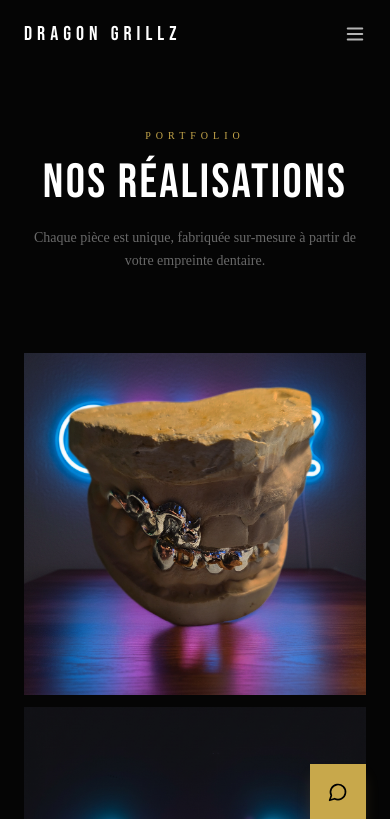
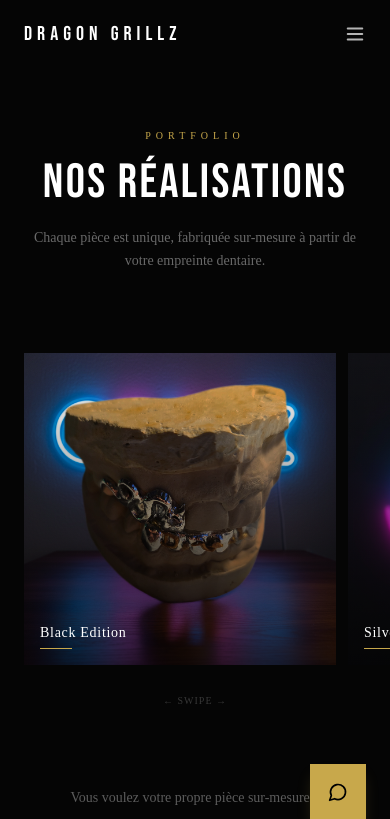
Before and after one commit to DVL15/dragon-grillz, a Next.js app: page /realisations in a window 390 px wide. Shown: the top 819 px of the page. Built offline with nearby package versions, Linux system fonts and the light colour scheme.

Commit message:
mobile swipe carousel for gallery

```diff
--- a/app/realisations/page.tsx
+++ b/app/realisations/page.tsx
@@ -34,8 +34,37 @@ export default function RealisationsPage() {
           </p>
         </motion.div>
 
-        {/* Gallery */}
-        <div className="grid grid-cols-1 sm:grid-cols-2 lg:grid-cols-3 gap-3 mb-20">
+        {/* Gallery — Mobile carousel */}
+        <div className="sm:hidden mb-20">
+          <div className="flex overflow-x-auto snap-x snap-mandatory gap-3 -mx-6 px-6 pb-4 [&::-webkit-scrollbar]:hidden">
+            {works.map((work, i) => (
+              <div
+                key={i}
+                className="snap-center shrink-0 w-[80vw] relative overflow-hidden group"
+              >
+                <div className="aspect-square relative">
+                  <Image
+                    src={work.src}
+                    alt={work.alt}
+                    fill
+                    className="object-cover"
+                  />
+                  <div className="absolute inset-0 bg-gradient-to-t from-black/70 to-transparent" />
+                  <div className="absolute bottom-0 left-0 right-0 p-4">
+                    <span className="text-white font-medium text-sm tracking-wider">{work.label}</span>
+                    <div className="mt-1 w-8 h-px bg-[#C8A84B]" />
+                  </div>
+                </div>
+              </div>
+            ))}
+          </div>
+          <p className="text-white/20 text-[10px] tracking-widest text-center mt-3 uppercase">
+            ← Swipe →
+          </p>
+        </div>
+
+        {/* Gallery — Desktop grid */}
+        <div className="hidden sm:grid grid-cols-2 lg:grid-cols-3 gap-3 mb-20">
           {works.map((work, i) => (
             <motion.div
               key={i}
@@ -54,7 +83,6 @@ export default function RealisationsPage() {
                   fill
                   className="object-cover transition-transform duration-700 group-hover:scale-105"
                 />
-                {/* Overlay */}
                 <div className="absolute inset-0 bg-gradient-to-t from-black/80 via-black/10 to-transparent opacity-0 group-hover:opacity-100 transition-opacity duration-400" />
                 <div className="absolute bottom-0 left-0 right-0 p-5 translate-y-4 opacity-0 group-hover:translate-y-0 group-hover:opacity-100 transition-all duration-400">
                   <span className="text-white font-medium text-sm tracking-wider">{work.label}</span>
```
